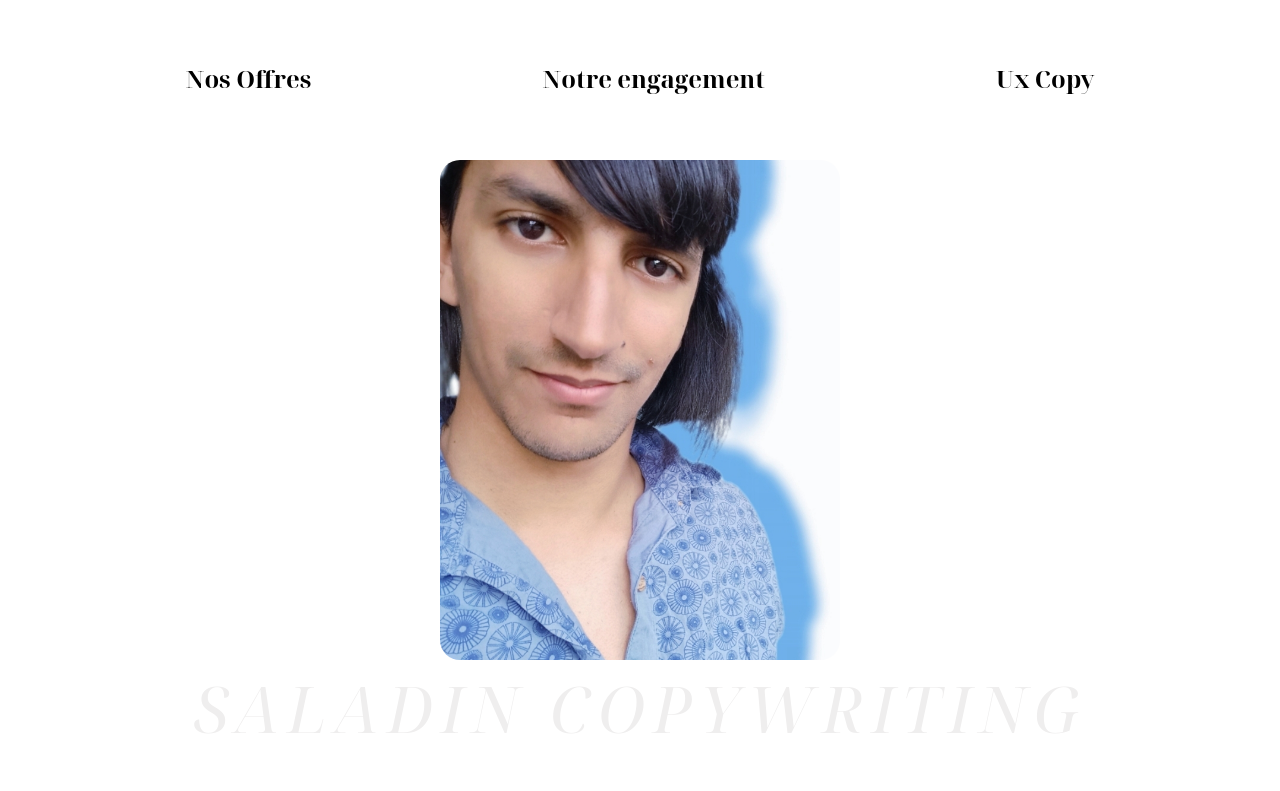
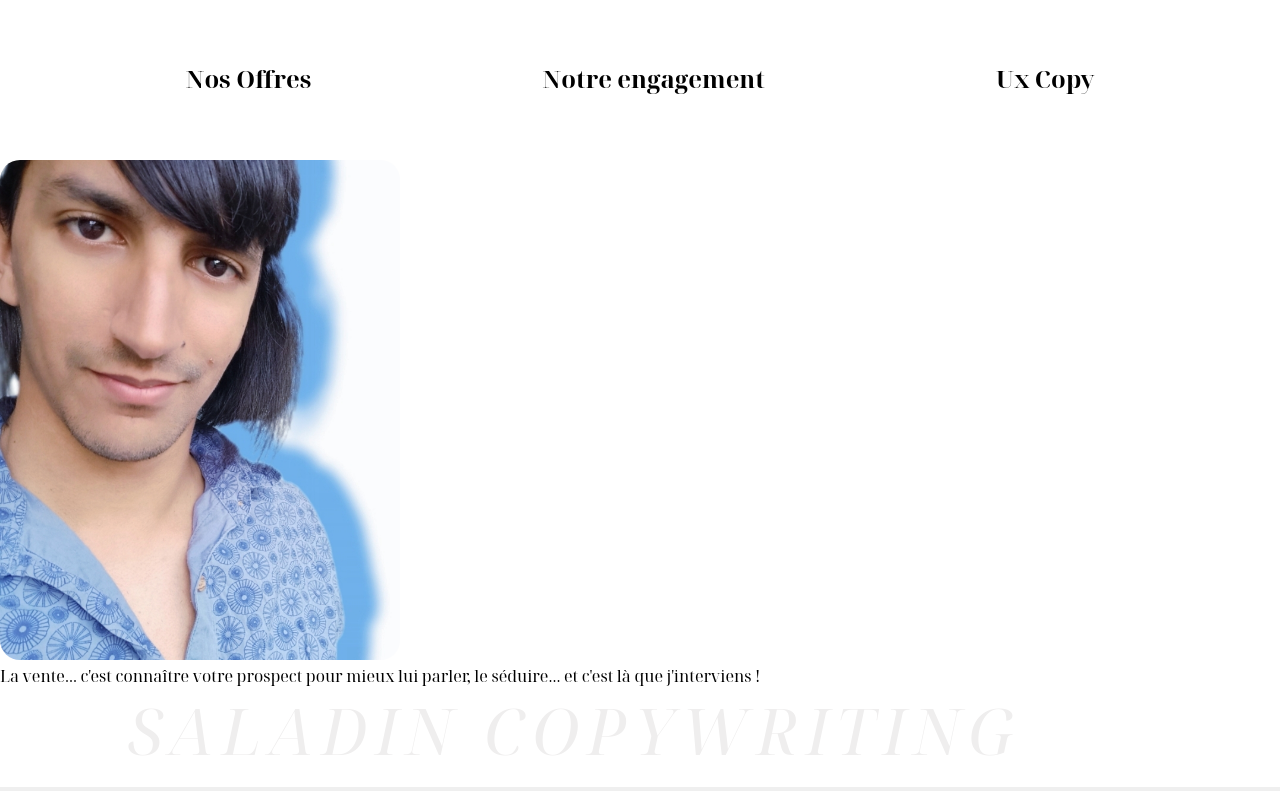
Before and after one commit to SaladinX1/Saladin_Copywriting_Site, a website: page index.html in a window 1280 px wide. Shown: the part 324-1115 px from the top of the page. Drawn offline with Linux system fonts and the light colour scheme; a web font is replaced by a local one.

Commit message:
décalage de la div presentation et intégration de la sentence presentation

```diff
--- a/index.html
+++ b/index.html
@@ -19,18 +19,18 @@
                 <li>Ux Copy</li>
             </ul>
 
-            <div class="presentation">
-                <p><img src="/images/Saladin-Copywriting.jpg" alt=""></p>
-                <h2 class="brand">SALADIN COPYWRITING</h2>
-            </div>
-
-
-
-
-
     </header>
 
-    <main></main>
+    <main>
+
+        <div class="presentation">
+            <p><img src="/images/Saladin-Copywriting.jpg" alt="Saladin Copywriting - Copywriter"></p>
+            <p class="presentation__sentence">La vente... c'est connaître votre prospect pour mieux lui parler, le séduire... et c'est là que j'interviens !</p>
+            <h2 class="brand">SALADIN COPYWRITING</h2>
+            <button></button>
+        </div>
+
+    </main>
 
     <footer></footer>
 </body>
```
